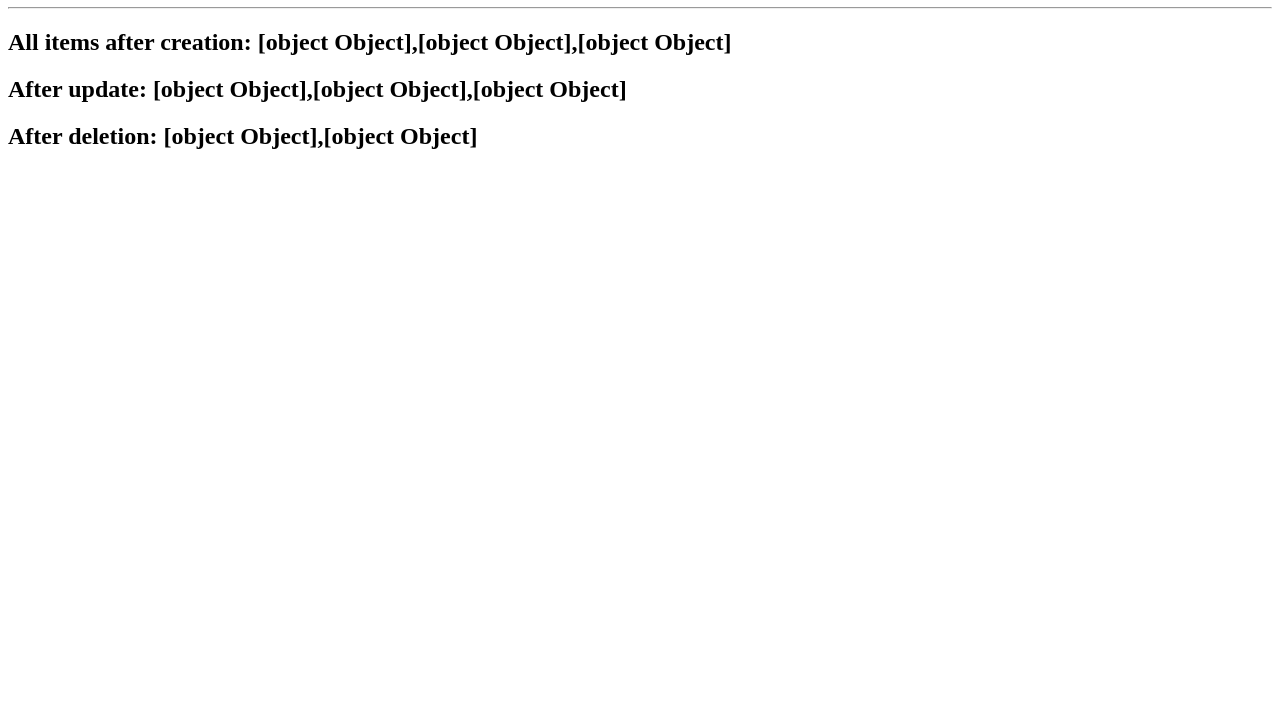
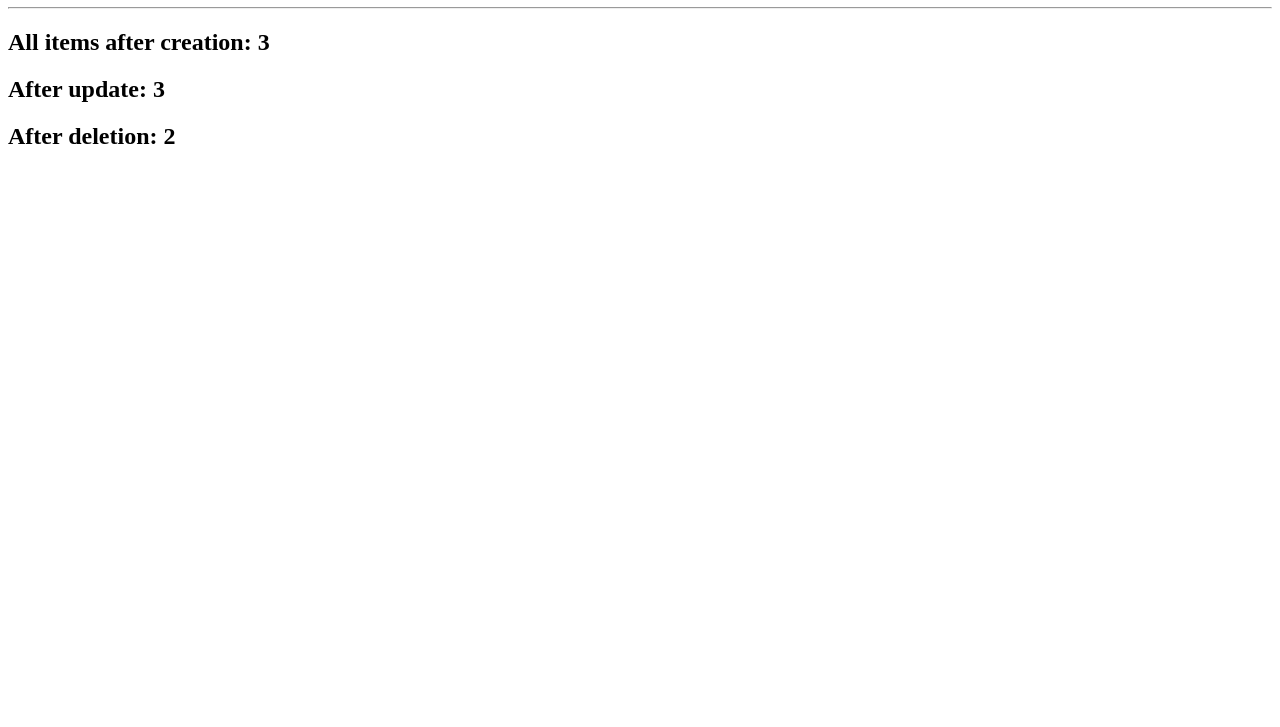
Before and after one commit to bacolodcoldroom/dtr, a plain HTML site: page index.html in a window 1280 px wide. Shown: the part 73-800 px from the top of the page. Drawn offline with Linux system fonts and the light colour scheme.

Commit message:
Update index.html

```diff
--- a/index.html
+++ b/index.html
@@ -53,18 +53,18 @@
     createItem({ id: 3, name: 'Jeff 3' });
 
     console.log('All items after creation:', readItems());
-    document.getElementById('j_ctr1').innerHTML=readItems();
+    document.getElementById('j_ctr1').innerHTML=readItems().length;
 
 
     // Update the first item
     updateItem(0, { id: 1, name: 'Updated Item 1' });
     console.log('After update:', readItems());
-    document.getElementById('j_ctr2').innerHTML=readItems();
+    document.getElementById('j_ctr2').innerHTML=readItems().length;
 
     // Delete the second item
     deleteItem(1);
     console.log('After deletion:', readItems());
-    document.getElementById('j_ctr3').innerHTML=readItems();
+    document.getElementById('j_ctr3').innerHTML=readItems().length;
   </script>
 </body>
 </html>
```
